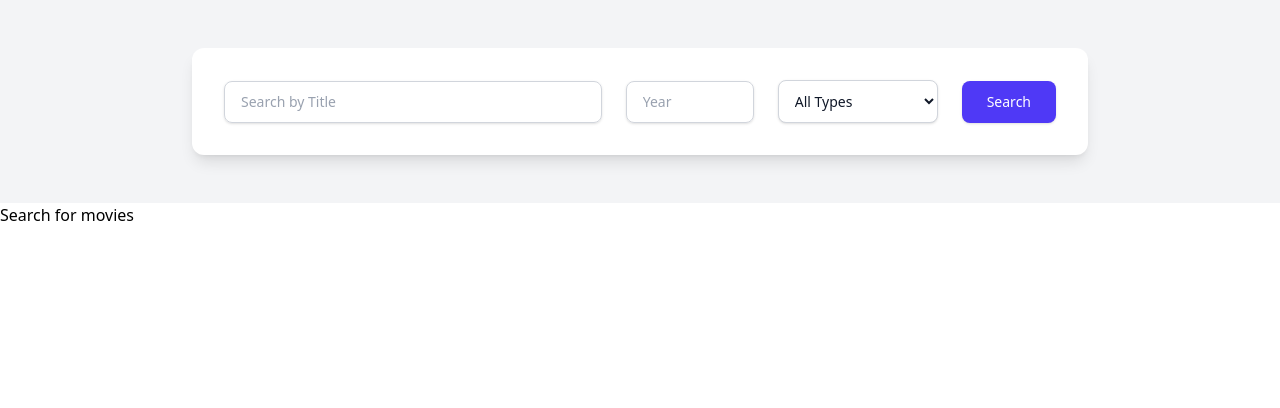
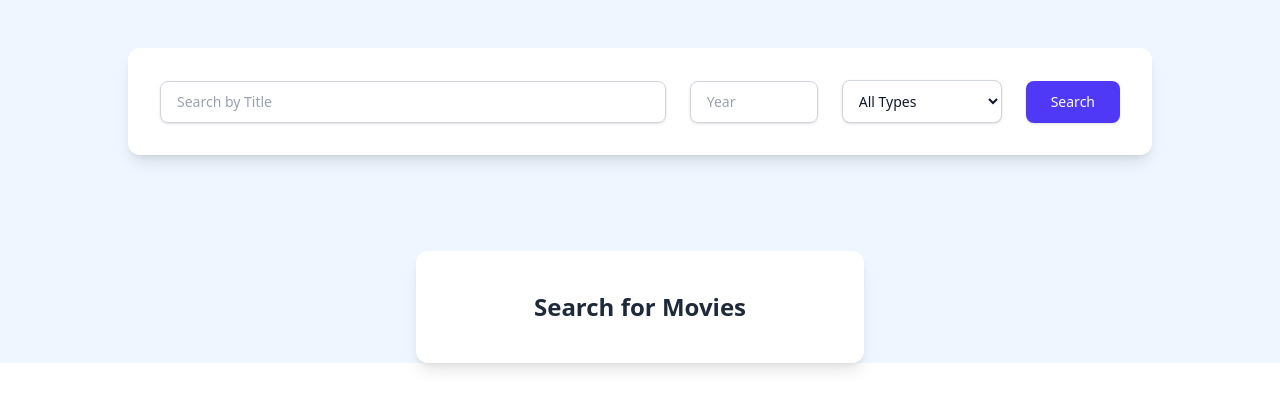
Before and after one commit to haridev4569/React-Standalone-App-1, a React (Vite) app in the folder client/: page / in a window 1280 px wide. Shown: the top 408 px of the page. Built offline with nearby package versions, Linux system fonts and the light colour scheme; sample sign-in values are in the browser's storage.

Commit message:
styling moviesPage

```diff
--- a/client/src/components/MovieSearch.jsx
+++ b/client/src/components/MovieSearch.jsx
@@ -19,8 +19,8 @@ const MovieSearch = () => {
   };
 
   return (
-    <div className='bg-gray-100 flex items-center justify-center py-12 px-4 sm:px-6 lg:px-8'>
-      <div className='bg-white p-6 sm:p-8 rounded-xl shadow-lg w-full max-w-4xl mx-auto'>
+    <div className='bg-blue-50 flex items-center justify-center py-12 px-4 sm:px-6 lg:px-8'>
+      <div className='bg-white p-6 sm:p-8 rounded-xl shadow-lg w-full max-w-5xl mx-auto'>
         <form className='flex flex-wrap sm:flex-nowrap items-end gap-4 sm:gap-6' onSubmit={handleSubmit(onSubmit)}>
           <div className="flex-grow min-w-0">
             <label htmlFor="title" className="sr-only">Search by Title</label>
@@ -28,7 +28,7 @@ const MovieSearch = () => {
               type="text"
               id="title"
               placeholder='Search by Title'
-              className='block w-full px-4 py-2.5 border border-gray-300 rounded-lg shadow-sm placeholder-gray-400 focus:outline-none focus:ring-2 focus:ring-indigo-500 focus:border-indigo-500 text-gray-900 sm:text-sm'
+              className='block w-full px-4 py-2.5 border border-gray-300 rounded-lg shadow-sm placeholder-gray-400 focus:outline-none focus:ring-2 focus:ring-indigo-500 text-gray-900 sm:text-sm'
               {...register('title', { required: "Title is required" })}
             />
           </div>
@@ -39,7 +39,7 @@ const MovieSearch = () => {
               type="number"
               id="year"
               placeholder='Year'
-              className='block w-full px-4 py-2.5 border border-gray-300 rounded-lg shadow-sm placeholder-gray-400 focus:outline-none focus:ring-2 focus:ring-indigo-500 focus:border-indigo-500 text-gray-900 sm:text-sm [appearance:textfield] [&::-webkit-outer-spin-button]:appearance-none [&::-webkit-inner-spin-button]:appearance-none'
+              className='block w-full px-4 py-2.5 border border-gray-300 rounded-lg shadow-sm placeholder-gray-400 focus:outline-none focus:ring-2 focus:ring-indigo-500 focus:border-indigo-500 text-gray-900 sm:text-sm [appearance:textfield] [&::-webkit-inner-spin-button]:appearance-none'
               {...register('year')}
             />
           </div>
--- a/client/src/components/MoviesTable.jsx
+++ b/client/src/components/MoviesTable.jsx
@@ -55,11 +55,20 @@ const MoviesTable = () => {
   });
 
   if (isLoading) return <div>Loading...</div>;
-  if (!movies || movies.length === 0) return <p>Search for movies</p>;
+  if (!movies || movies.length === 0) return (
+    <div className="mt-8 sm:mt-12 w-full max-w-md mx-auto px-4 sm:px-0 text-center">
+      <div className="bg-white p-8 sm:p-10 rounded-xl shadow-lg">
+        <h3 className="text-xl sm:text-2xl font-semibold text-gray-800">
+          Search for Movies
+        </h3>
+      </div>
+    </div>
+  );;
 
   return (
-  <div className="mt-8 sm:mt-12 w-full max-w-5xl mx-auto px-4 sm:px-0">
-    <div className="bg-white p-5 sm:p-6 rounded-xl shadow-xl">
+
+    <div className=" mt-8 sm:mt-12 w-full max-w-5xl mx-auto px-4 sm:px-0">
+      <div className="p-5 sm:p-6 rounded-xl shadow-xl">
         <h2 className="text-xl sm:text-2xl font-semibold text-gray-800 mb-6">
           Here are the movies
         </h2>
@@ -104,18 +113,9 @@ const MoviesTable = () => {
             </tbody>
           </table>
         </div>
-
-      { !isLoading && table.getRowModel().rows.length === 0 && (
-        <div className="text-center py-10 px-4 sm:px-6">
-          <svg className="mx-auto h-12 w-12 text-gray-400" fill="none" viewBox="0 0 24 24" stroke="currentColor" aria-hidden="true">
-            <path vectorEffect="non-scaling-stroke" strokeLinecap="round" strokeLinejoin="round" strokeWidth="2" d="M9 13h6m-3-3v6m-9 1V7a2 2 0 012-2h6l2 2h6a2 2 0 012 2v8a2 2 0 01-2 2H5a2 2 0 01-2-2z" />
-          </svg>
-          <h3 className="mt-2 text-sm font-semibold text-gray-700">No movies found</h3>
-          <p className="mt-1 text-sm text-gray-500">Try adjusting your search criteria.</p>
-        </div>
-      )}
       </div>
     </div>
+
   );
 }
 
--- a/client/src/pages/MoviesPage.jsx
+++ b/client/src/pages/MoviesPage.jsx
@@ -5,8 +5,10 @@ import { MovieProvider } from "../context/MovieContext";
 const MoviesPage = () => {
   return (
     <MovieProvider>
-      <MovieSearch />
-      <MoviesTable />
+      <div className="bg-blue-50">
+        <MovieSearch />
+        <MoviesTable />
+      </div>
     </MovieProvider>
   )
 }
```
Lines whose indentation alone changed are shown as unchanged.
